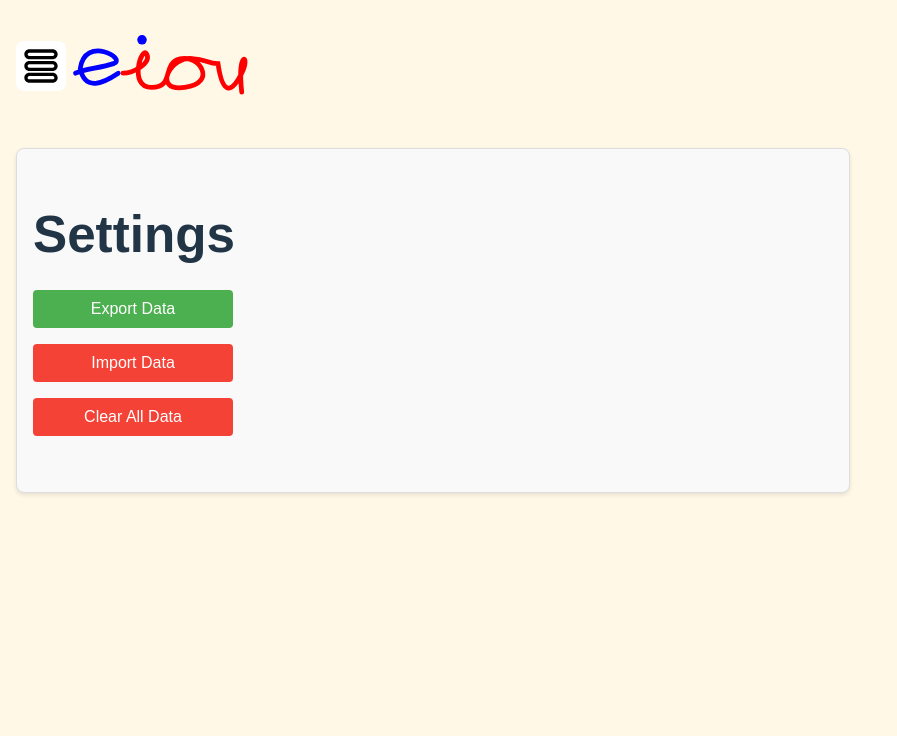
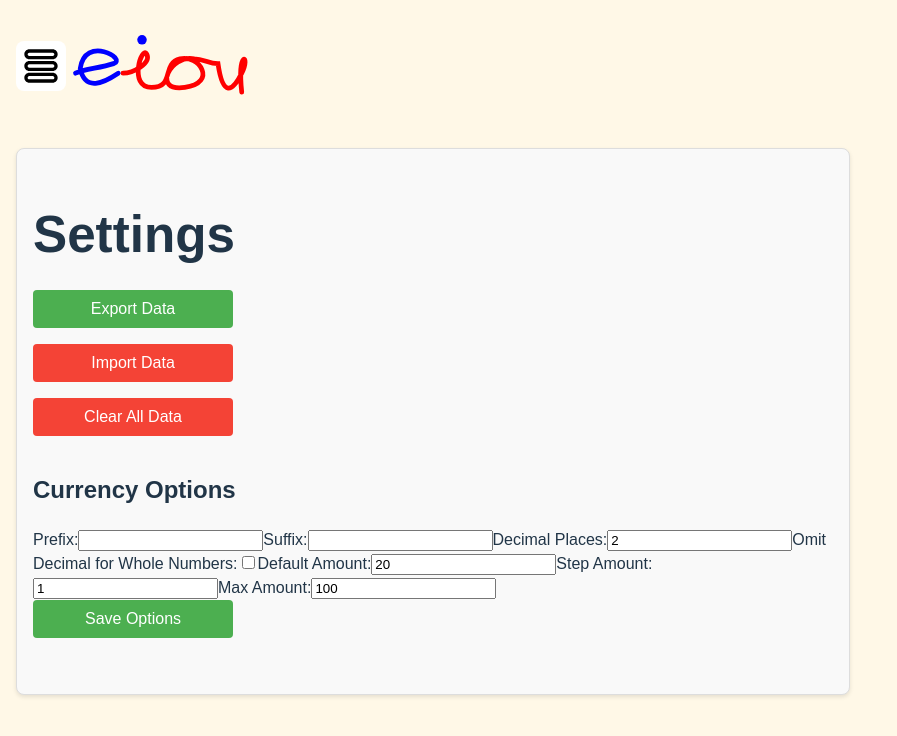
Before and after one commit to b-h-mck/eiou, a React (Vite) app: page /settings in a window 1280 px wide. Shown: the top 736 px of the page, without its empty margins (0-897 px from the left). Built offline with nearby package versions, Linux system fonts and the light colour scheme.

Commit message:
User defined currency

```diff
--- a/src/features/Home/Home.tsx
+++ b/src/features/Home/Home.tsx
@@ -1,9 +1,10 @@
 import { useState, useEffect, useMemo } from "react";
 import { TxnEditableFields, Txn, TxnCalculationsByPersonId, calculateTxns, TxnType } from "../Txn/TxnModel";
 import { calculatePeople, Person, PersonCalculations, PersonEditableFields } from "../Person/PersonModel";
-import { PeopleDB, TxnsDB } from "../../shared/store";
+import { PeopleDB, TxnsDB, OptionsDB } from "../../shared/store";
 import HomeUi from "./HomeUi";
 import { Mode } from "./ModeSelector";
+import { Options, defaultOptions, formatCurrency } from "../Settings/OptionsModel";
 
 const Home = () => {
 
@@ -35,6 +36,8 @@ const Home = () => {
     // All the transactions available in the transaction panel, grouped by person ID
     const [txnsByPersonId, setTxnsByPersonId] = useState<TxnCalculationsByPersonId>({});
 
+    // User-defined currency options
+    const [options, setOptions] = useState<Options>(defaultOptions);
 
     // Calculate the selected person and transaction type.
     const selectedPerson = useMemo(() => {
@@ -71,10 +74,12 @@ const Home = () => {
     const loadData = async () => {
         const storedPeople = await PeopleDB.getAll();
         const storedTxns = await TxnsDB.getAll();
+        const storedOptions = await OptionsDB.get();
         const calculatedTxns = calculateTxns(storedTxns);
         const calculatedPeople = calculatePeople(storedPeople, calculatedTxns);
         setPeople(calculatedPeople);
         setTxnsByPersonId(calculatedTxns);
+        setOptions(storedOptions);
     };
 
 
@@ -140,7 +145,10 @@ const Home = () => {
                 fullAmount: Math.abs(selectedPerson.closingBalance),
             });
         } else {
-            setNewTxn(emptyTxn);
+            setNewTxn({
+                ...emptyTxn,
+                fullAmount: options.defaultAmount,
+            });
         }
     };
 
--- a/src/features/Home/HomeUi.tsx
+++ b/src/features/Home/HomeUi.tsx
@@ -1,9 +1,11 @@
-import { useMemo, useRef } from "react";
+import { useMemo, useRef, useState, useEffect } from "react";
 import PersonCards from "../Person/PersonCards";
 import { PersonCalculations, PersonEditableFields } from "../Person/PersonModel";
 import TxnEdit from "../Txn/TxnEdit";
 import TxnList from "../Txn/TxnList";
 import { Txn, TxnCalculationsByPersonId, TxnEditableFields, TxnType } from "../Txn/TxnModel";
+import { OptionsDB } from "../../shared/store";
+import { Options, formatCurrency } from "../Settings/OptionsModel";
 
 export interface HomeUiProps {
     people: PersonCalculations[];
@@ -65,6 +67,26 @@ const HomeUi = (props: HomeUiProps) => {
 
     const personSelectorRef = useRef<HTMLDivElement>(null);
     const newTxnDetailsRef = useRef<HTMLDivElement>(null);
+
+    const [options, setOptions] = useState<Options>({
+        prefix: "",
+        suffix: "",
+        decimalPlaces: 2,
+        omitDecimalForWhole: false,
+        defaultAmount: 20,
+        stepAmount: 1,
+        maxAmount: 100,
+    });
+
+    useEffect(() => {
+        const fetchOptions = async () => {
+            const storedOptions = await OptionsDB.get();
+            if (storedOptions) {
+                setOptions(storedOptions);
+            }
+        };
+        fetchOptions();
+    }, []);
 
     return (
         <div className={`home ${showTxnDetails ? '' : 'no-newTxnDetails'}`}>
--- a/src/features/Person/PersonModel.ts
+++ b/src/features/Person/PersonModel.ts
@@ -1,4 +1,6 @@
 import { TxnCalculationsByPersonId } from "../Txn/TxnModel";
+import { OptionsDB } from "../../shared/store";
+import { formatCurrency, Options } from "../Settings/OptionsModel";
 
 export type PersonEditableFields = {
     name : string;
@@ -28,7 +30,17 @@ export function calculatePeople(people: Person[], txnsByPersonId: TxnCalculation
     return calculatedPeople;
 }
 
-export function getBalanceString(personName: string, balance: number | null): string {
+export async function getBalanceString(personName: string, balance: number | null): Promise<string> {
+    const options = await OptionsDB.get() || {
+        prefix: "",
+        suffix: "",
+        decimalPlaces: 2,
+        omitDecimalForWhole: false,
+        defaultAmount: 20,
+        stepAmount: 1,
+        maxAmount: 100,
+    };
+
     if (balance === null) {
         return 'Balance is unknown';
     }
@@ -37,7 +49,7 @@ export function getBalanceString(personName: string, balance: number | null): st
     }
     const absBalance = Math.abs(balance);
     if (balance > 0) {
-        return `${personName} owes $${absBalance}`;
+        return `${personName} owes ${formatCurrency(absBalance, options)}`;
     }
-    return `I owe $${absBalance}`;
+    return `I owe ${formatCurrency(absBalance, options)}`;
 }
--- /dev/null
+++ b/src/features/Settings/OptionsModel.ts
@@ -0,0 +1,31 @@
+export type Options = {
+  prefix: string;
+  suffix: string;
+  decimalPlaces: number;
+  omitDecimalForWhole: boolean;
+  defaultAmount: number;
+  stepAmount: number;
+  maxAmount: number;
+};
+
+export const defaultOptions: Options = {
+  prefix: "",
+  suffix: "",
+  decimalPlaces: 2,
+  omitDecimalForWhole: false,
+  defaultAmount: 20,
+  stepAmount: 1,
+  maxAmount: 100,
+};
+
+export function formatCurrency(amount: number, options: Options): string {
+  const { prefix, suffix, decimalPlaces, omitDecimalForWhole } = options;
+
+  let formattedAmount = amount.toFixed(decimalPlaces);
+
+  if (omitDecimalForWhole && amount % 1 === 0) {
+    formattedAmount = amount.toFixed(0);
+  }
+
+  return `${prefix}${formattedAmount}${suffix}`;
+}
--- a/src/features/Settings/Settings.tsx
+++ b/src/features/Settings/Settings.tsx
@@ -1,10 +1,31 @@
 import { deleteDB, exportDB, importDB, parseExportedData } from "../../shared/store";
 import "./Settings.css";
-import { useState } from "react";
+import { useState, useEffect } from "react";
+import { Options } from "./OptionsModel";
+import { OptionsDB } from "../../shared/store";
 
 const Settings = () => {
     const [message, setMessage] = useState("");
     const [confirmImportDisabled, setConfirmImportDisabled] = useState(true);
+    const [options, setOptions] = useState<Options>({
+        prefix: "",
+        suffix: "",
+        decimalPlaces: 2,
+        omitDecimalForWhole: false,
+        defaultAmount: 20,
+        stepAmount: 1,
+        maxAmount: 100,
+    });
+
+    useEffect(() => {
+        const fetchOptions = async () => {
+            const storedOptions = await OptionsDB.get();
+            if (storedOptions) {
+                setOptions(storedOptions);
+            }
+        };
+        fetchOptions();
+    }, []);
 
     const showMessage = (msg: string) => {
         setMessage(msg);
@@ -56,6 +77,18 @@ const Settings = () => {
         }
     };
 
+    const handleOptionsChange = (field: keyof Options, value: string | number | boolean) => {
+        setOptions((prevOptions) => ({
+            ...prevOptions,
+            [field]: value,
+        }));
+    };
+
+    const handleOptionsSave = async () => {
+        await OptionsDB.put(options);
+        showMessage("Options saved successfully.");
+    };
+
     return (
         <>
         <section className="settings">
@@ -69,6 +102,72 @@ const Settings = () => {
             <button onClick={clearData} className="dangerous-button">
                 Clear All Data
             </button>
+            <div className="currency-options">
+                <h2>Currency Options</h2>
+                <label>
+                    Prefix:
+                    <input
+                        type="text"
+                        value={options.prefix}
+                        onChange={(e) => handleOptionsChange("prefix", e.target.value)}
+                        maxLength={10}
+                        pattern="^[^<>]*$"
+                    />
+                </label>
+                <label>
+                    Suffix:
+                    <input
+                        type="text"
+                        value={options.suffix}
+                        onChange={(e) => handleOptionsChange("suffix", e.target.value)}
+                        maxLength={10}
+                        pattern="^[^<>]*$"
+                    />
+                </label>
+                <label>
+                    Decimal Places:
+                    <input
+                        type="number"
+                        value={options.decimalPlaces}
+                        onChange={(e) => handleOptionsChange("decimalPlaces", parseInt(e.target.value))}
+                    />
+                </label>
+                <label>
+                    Omit Decimal for Whole Numbers:
+                    <input
+                        type="checkbox"
+                        checked={options.omitDecimalForWhole}
+                        onChange={(e) => handleOptionsChange("omitDecimalForWhole", e.target.checked)}
+                    />
+                </label>
+                <label>
+                    Default Amount:
+                    <input
+                        type="number"
+                        value={options.defaultAmount}
+                        onChange={(e) => handleOptionsChange("defaultAmount", parseFloat(e.target.value))}
+                    />
+                </label>
+                <label>
+                    Step Amount:
+                    <input
+                        type="number"
+                        value={options.stepAmount}
+                        onChange={(e) => handleOptionsChange("stepAmount", parseFloat(e.target.value))}
+                    />
+                </label>
+                <label>
+                    Max Amount:
+                    <input
+                        type="number"
+                        value={options.maxAmount}
+                        onChange={(e) => handleOptionsChange("maxAmount", parseFloat(e.target.value))}
+                    />
+                </label>
+                <button onClick={handleOptionsSave} className="safe-button">
+                    Save Options
+                </button>
+            </div>
             <p className="message">{message ?? "&nbsp;"}</p>
         </section>
         <dialog id="import-data-dialog">
--- a/src/features/Txn/TxnEdit.tsx
+++ b/src/features/Txn/TxnEdit.tsx
@@ -1,6 +1,8 @@
-import { useState } from 'react';
+import { useState, useEffect } from 'react';
 import { category, getTxnSummary, TxnEditableFields, TxnType } from './TxnModel';
 import './TxnEdit.css';
+import { OptionsDB } from '../../shared/store';
+import { formatCurrency, Options } from '../Settings/OptionsModel';
 
 interface TxnEditProps {
     personName?: string;
@@ -15,10 +17,28 @@ interface TxnEditProps {
 
 const TxnEdit = (props: TxnEditProps) => {
 
-    // const [txn, setTxn] = useState<TxnEditableFields>(props.txn);
     const [unknownAmount, setUnknownAmount] = useState(category(props.type) == 'iou' && props.txn.fullAmount === null);
     const [splitWithMe, setSplitWithMe] = useState(props.txn.splitWithMe);
     const [previousAmount, setPreviousAmount] = useState<number | null>(props.txn.fullAmount);
+    const [options, setOptions] = useState<Options>({
+        prefix: "",
+        suffix: "",
+        decimalPlaces: 2,
+        omitDecimalForWhole: false,
+        defaultAmount: 20,
+        stepAmount: 1,
+        maxAmount: 100,
+    });
+
+    useEffect(() => {
+        const fetchOptions = async () => {
+            const storedOptions = await OptionsDB.get();
+            if (storedOptions) {
+                setOptions(storedOptions);
+            }
+        };
+        fetchOptions();
+    }, []);
 
     const handleChange = (field: keyof TxnEditableFields, value: string | number | boolean | null) => {
         const updatedTxn = { ...props.txn, [field]: value };
@@ -44,15 +64,13 @@ const TxnEdit = (props: TxnEditProps) => {
         handleChange('splitWithMe', checked);
     };
 
-
-    //const activeTxn : Txn = { ...props.txn, id: '0', personName: props.personName, type: props.type };
     let isSaveDisabled = !unknownAmount && (props.txn.fullAmount === null || props.txn.fullAmount === undefined);
     isSaveDisabled = isSaveDisabled || !props.personName;
 
     let title: string = '';
     let subtitle: string = '';
     let showForm: boolean = true;
-    let maxSliderAmount: number = 100;
+    let maxSliderAmount: number = options.maxAmount;
     if (category(props.type) == 'pay') {
         if (props.isEditingExistingTxn) {
             title = props.type === 'iPaid' ? `I paid ${props.personName}` : `${props.personName} paid me`;
@@ -68,12 +86,12 @@ const TxnEdit = (props: TxnEditProps) => {
             showForm = false;
         }
         else if (props.type === 'iPaid') {
-            title = `I currently owe ${props.personName} $${-props.currentBalance}`;
+            title = `I currently owe ${props.personName} ${formatCurrency(-props.currentBalance, options)}`;
             subtitle = 'How much of this am I paying off?';
             maxSliderAmount = -props.currentBalance;
         }
         else if (props.type === 'theyPaid') {
-            title = `${props.personName} currently owes me $${props.currentBalance}`;
+            title = `${props.personName} currently owes me ${formatCurrency(props.currentBalance, options)}`;
             subtitle = 'How much of this are they paying off?';
             maxSliderAmount = props.currentBalance;
         }
@@ -81,7 +99,6 @@ const TxnEdit = (props: TxnEditProps) => {
     else {
         title = props.type === 'iOwe' ? `I owe ${props.personName}` : `${props.personName} owes me`;
     }
-
 
     return (
         <div className="txn-edit">
@@ -130,17 +147,17 @@ const TxnEdit = (props: TxnEditProps) => {
                         disabled={unknownAmount && category(props.type) == 'iou'}
                     />
                     <div className="slider-container">
-                        <span>{0}</span>
+                        <span>{formatCurrency(0, options)}</span>
                         <input
                             type="range"
                             min={0}
                             max={maxSliderAmount}
-                            step={1}
+                            step={options.stepAmount}
                             value={props.txn.fullAmount ?? 0}
                             onChange={(e) => handleChange('fullAmount', parseFloat(e.target.value))}
                             disabled={unknownAmount && category(props.type) == 'iou'}
                         />
-                        <span>{maxSliderAmount}</span>
+                        <span>{formatCurrency(maxSliderAmount, options)}</span>
                     </div>
                 </label>
                 <label>
--- a/src/features/Txn/TxnList.tsx
+++ b/src/features/Txn/TxnList.tsx
@@ -1,8 +1,10 @@
 import { getTxnSummary, TxnCalculations, TxnEditableFields } from "./TxnModel";
 import "./TxnList.css";
 import { getBalanceString } from "../Person/PersonModel";
-import { Fragment } from "react";
+import { Fragment, useEffect, useState } from "react";
 import TxnEdit from "./TxnEdit";
+import { Options, formatCurrency } from "../Settings/OptionsModel";
+import { OptionsDB } from "../../shared/store";
 
 interface TxnListProps {
     txns: TxnCalculations[];
@@ -17,6 +19,25 @@ interface TxnListProps {
 }
 
 const TxnList: React.FC<TxnListProps> = (props) => {
+    const [options, setOptions] = useState<Options>({
+        prefix: "",
+        suffix: "",
+        decimalPlaces: 2,
+        omitDecimalForWhole: false,
+        defaultAmount: 20,
+        stepAmount: 1,
+        maxAmount: 100,
+    });
+
+    useEffect(() => {
+        const fetchOptions = async () => {
+            const storedOptions = await OptionsDB.get();
+            if (storedOptions) {
+                setOptions(storedOptions);
+            }
+        };
+        fetchOptions();
+    }, []);
 
     if (props.txns.length === 0) {
         return <div className="txn-list">No transactions found</div>;
@@ -28,9 +49,9 @@ const TxnList: React.FC<TxnListProps> = (props) => {
             "Description": getTxnSummary(txn),
             "Balance Before": getBalanceString(txn.personName ?? "Someone", txn.balanceBefore),
             "Balance After": getBalanceString(txn.personName ?? "Someone", txn.balanceAfter),
+            "Amount": formatCurrency(txn.finalAmount ?? 0, options),
         }
     }));
-
 
     const handleRowClick = (id: string) => {
         if (props.selectedTxnId === id) {
--- a/src/shared/store.ts
+++ b/src/shared/store.ts
@@ -1,6 +1,7 @@
 import { openDB, unwrap } from "idb";
 import { Person } from "../features/Person/PersonModel";
 import { Txn } from "../features/Txn/TxnModel";
+import { Options, defaultOptions } from "../features/Settings/OptionsModel";
 
 const DB_NAME = "eiouDB";
 const DB_VERSION = 2; // Increment this when you change the database schema, and add a migration below.
@@ -12,7 +13,7 @@ const OPTIONS_STORE = "options";
 // These accessors provide access to the database stores to other parts of the app.
 export const PeopleDB = createIdObjectAccessor<Person>(PEOPLE_STORE);
 export const TxnsDB = createIdObjectAccessor<Txn>(TXNS_STORE);
-export const OptionsDB = createSingletonObjectAccessor<any>(OPTIONS_STORE);
+export const OptionsDB = createSingletonObjectAccessor<Options>(OPTIONS_STORE, defaultOptions);
 
 
 const initDB = async (version : number = DB_VERSION) => {
@@ -161,12 +162,12 @@ function createIdObjectAccessor<TObject>(storeName: string) {
 }
 
 
-function createSingletonObjectAccessor<TObject>(storeName: string) {
+function createSingletonObjectAccessor<TObject>(storeName: string, defaultValue: TObject) {
     return {
         get: async () => {
             const db = await initDB();
             const result = await (db.getAll(storeName) as Promise<TObject[]>);
-            return result.length > 0 ? result[0] : null;
+            return result.length > 0 ? result[0] : defaultValue;
         },
         put: async (object: TObject) => {
             const db = await initDB();
```
Also changed, not shown: src/features/Txn/TxnModel.ts (+1 -21 lines).
